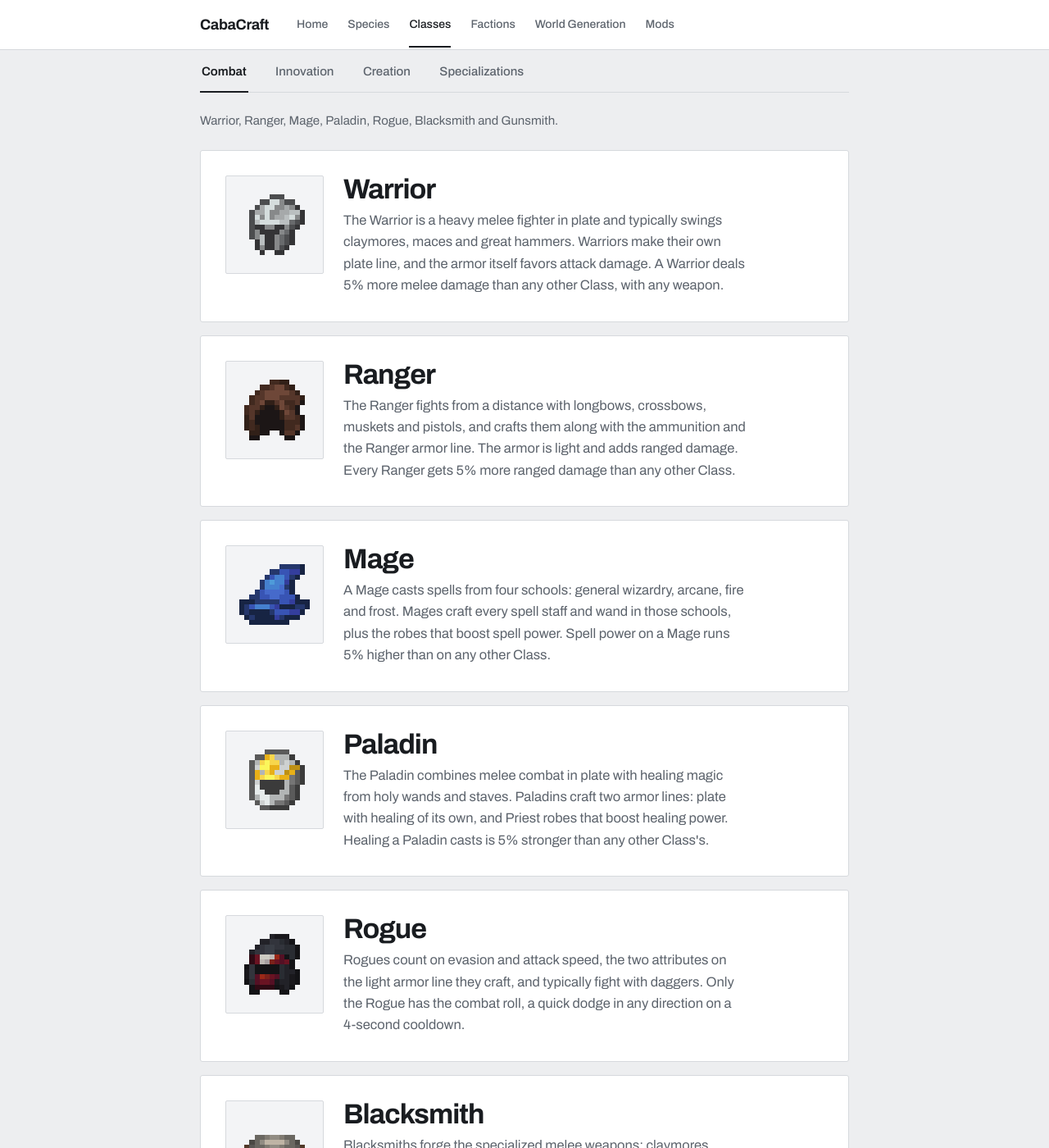
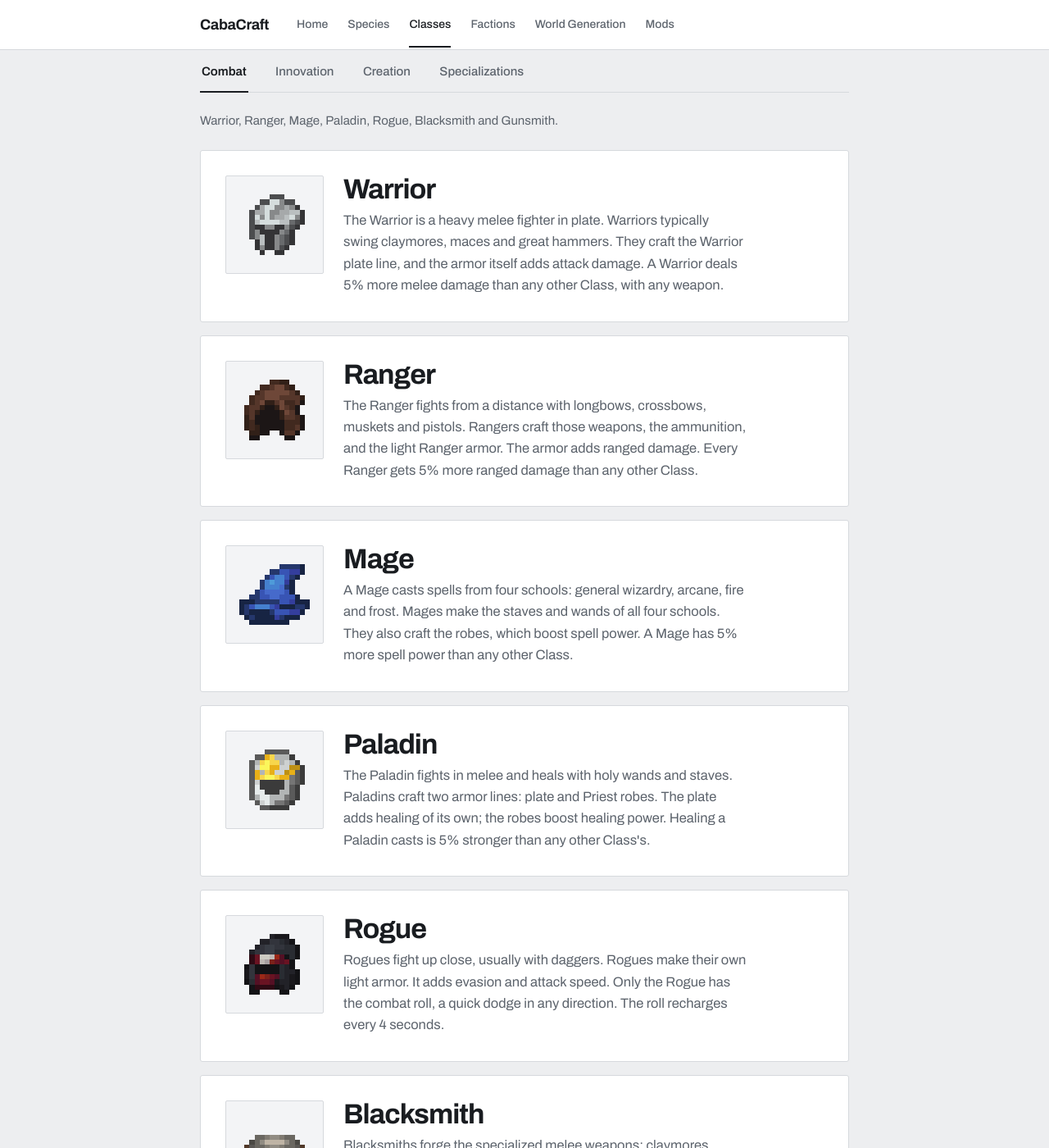
Before and after one commit to Carson-Frost/cabacraft-wiki, a Jekyll site: the page built from classes.md, in a window 1280 px wide and 1400 px high, scrolled down 311 px. Shown: the whole window at 82% size. Built offline with Jekyll 4.4.1, drawn with Linux system fonts in a browser that asks for light colours; some of the changed text lies outside the part shown.

Commit message:
classes: plain direct rewrite of all 23 descriptions

```diff
--- a/classes.md
+++ b/classes.md
@@ -23,7 +23,7 @@ intro: >-
     <img src="{{ '/icons/warrior.png' | relative_url }}" alt="">
     <div>
       <h2>Warrior</h2>
-      <p class="desc">The Warrior is a heavy melee fighter in plate and typically swings claymores, maces and great hammers. Warriors make their own plate line, and the armor itself favors attack damage. A Warrior deals 5% more melee damage than any other Class, with any weapon.</p>
+      <p class="desc">The Warrior is a heavy melee fighter in plate. Warriors typically swing claymores, maces and great hammers. They craft the Warrior plate line, and the armor itself adds attack damage. A Warrior deals 5% more melee damage than any other Class, with any weapon.</p>
     </div>
   </div>
 </article>
@@ -33,7 +33,7 @@ intro: >-
     <img src="{{ '/icons/ranger.png' | relative_url }}" alt="">
     <div>
       <h2>Ranger</h2>
-      <p class="desc">The Ranger fights from a distance with longbows, crossbows, muskets and pistols, and crafts them along with the ammunition and the Ranger armor line. The armor is light and adds ranged damage. Every Ranger gets 5% more ranged damage than any other Class.</p>
+      <p class="desc">The Ranger fights from a distance with longbows, crossbows, muskets and pistols. Rangers craft those weapons, the ammunition, and the light Ranger armor. The armor adds ranged damage. Every Ranger gets 5% more ranged damage than any other Class.</p>
     </div>
   </div>
 </article>
@@ -43,7 +43,7 @@ intro: >-
     <img src="{{ '/icons/mage.png' | relative_url }}" alt="">
     <div>
       <h2>Mage</h2>
-      <p class="desc">A Mage casts spells from four schools: general wizardry, arcane, fire and frost. Mages craft every spell staff and wand in those schools, plus the robes that boost spell power. Spell power on a Mage runs 5% higher than on any other Class.</p>
+      <p class="desc">A Mage casts spells from four schools: general wizardry, arcane, fire and frost. Mages make the staves and wands of all four schools. They also craft the robes, which boost spell power. A Mage has 5% more spell power than any other Class.</p>
     </div>
   </div>
 </article>
@@ -53,7 +53,7 @@ intro: >-
     <img src="{{ '/icons/paladin.png' | relative_url }}" alt="">
     <div>
       <h2>Paladin</h2>
-      <p class="desc">The Paladin combines melee combat in plate with healing magic from holy wands and staves. Paladins craft two armor lines: plate with healing of its own, and Priest robes that boost healing power. Healing a Paladin casts is 5% stronger than any other Class's.</p>
+      <p class="desc">The Paladin fights in melee and heals with holy wands and staves. Paladins craft two armor lines: plate and Priest robes. The plate adds healing of its own; the robes boost healing power. Healing a Paladin casts is 5% stronger than any other Class's.</p>
     </div>
   </div>
 </article>
@@ -63,7 +63,7 @@ intro: >-
     <img src="{{ '/icons/rogue.png' | relative_url }}" alt="">
     <div>
       <h2>Rogue</h2>
-      <p class="desc">Rogues count on evasion and attack speed, the two attributes on the light armor line they craft, and typically fight with daggers. Only the Rogue has the combat roll, a quick dodge in any direction on a 4-second cooldown.</p>
+      <p class="desc">Rogues fight up close, usually with daggers. Rogues make their own light armor. It adds evasion and attack speed. Only the Rogue has the combat roll, a quick dodge in any direction. The roll recharges every 4 seconds.</p>
     </div>
   </div>
 </article>
@@ -73,7 +73,7 @@ intro: >-
     <img src="{{ '/icons/blacksmith.png' | relative_url }}" alt="">
     <div>
       <h2>Blacksmith</h2>
-      <p class="desc">Blacksmiths forge the specialized melee weapons: claymores, daggers, glaives, sickles, maces, great hammers, double axes and spears, plus a handful of unique blades. Basic swords and axes stay open to everyone.</p>
+      <p class="desc">Blacksmiths forge the specialized melee weapons: claymores, daggers, glaives, sickles, maces, great hammers, double axes and spears. They also forge a handful of unique blades. Basic swords and axes stay open to everyone.</p>
     </div>
   </div>
 </article>
@@ -83,7 +83,7 @@ intro: >-
     <img src="{{ '/icons/gunsmith.png' | relative_url }}" alt="">
     <div>
       <h2>Gunsmith</h2>
-      <p class="desc">The Gunsmith supplies firearms and cannon gear. The recipe set spans the four handheld guns (revolver, shotgun, nailgun and blazegun) and the mounts, carriages, loaders and drills that emplace and serve a cannon.</p>
+      <p class="desc">Only Gunsmiths craft the four handheld guns: revolver, shotgun, nailgun and blazegun. They also make the mounts, carriages, loaders and drills that emplace and serve a cannon.</p>
     </div>
   </div>
 </article>
@@ -96,7 +96,7 @@ intro: >-
     <img src="{{ '/icons/engineer.png' | relative_url }}" alt="">
     <div>
       <h2>Engineer</h2>
-      <p class="desc">Engineers build machines that run on rotation. Water wheels and hand cranks generate it, gearboxes, clutches and belts carry it, and powered machines use it: millstone, mechanical press, mixer, saw, drill, deployer and mechanical arm; every piece is an Engineer recipe.</p>
+      <p class="desc">Engineers build machines that run on rotation. Water wheels and hand cranks make the rotation. Gearboxes, clutches and belts carry it to the millstone, mechanical press, mixer, saw, drill, deployer and mechanical arm. Engineers craft every part of that chain.</p>
     </div>
   </div>
 </article>
@@ -106,7 +106,7 @@ intro: >-
     <img src="{{ '/icons/machinist.png' | relative_url }}" alt="">
     <div>
       <h2>Machinist</h2>
-      <p class="desc">A Machinist builds working airships. Machinists craft what a flying ship needs: propellers, the propeller bearings it turns on, the adjustable burner, and aviator's goggles.</p>
+      <p class="desc">A Machinist assembles working airships. Machinists make the propellers, the bearings a ship turns on, the adjustable burner and aviator's goggles.</p>
     </div>
   </div>
 </article>
@@ -116,7 +116,7 @@ intro: >-
     <img src="{{ '/icons/gunsmith.png' | relative_url }}" alt="">
     <div>
       <h2>Gunsmith</h2>
-      <p class="desc">The Gunsmith supplies firearms and cannon gear. The recipe set spans the four handheld guns (revolver, shotgun, nailgun and blazegun) and the mounts, carriages, loaders and drills that emplace and serve a cannon.</p>
+      <p class="desc">Only Gunsmiths craft the four handheld guns: revolver, shotgun, nailgun and blazegun. They also make the mounts, carriages, loaders and drills that emplace and serve a cannon.</p>
     </div>
   </div>
 </article>
@@ -126,7 +126,7 @@ intro: >-
     <img src="{{ '/icons/originator.png' | relative_url }}" alt="">
     <div>
       <h2>Originator</h2>
-      <p class="desc">Electric machinery is the Originator's field, a separate technology from the Engineer's rotating machines. Originators make fuel, bio and solar generators, batteries, energy pipes, and the frames and cores every electric machine starts from. Those machines refine ores and fabricate advanced components.</p>
+      <p class="desc">The Originator works with electricity, separate from the Engineer's rotating machines. Originators make fuel, bio and solar generators, plus batteries and energy pipes. They also build the frames and cores that every electric machine starts from. Those machines refine ores and fabricate advanced components.</p>
     </div>
   </div>
 </article>
@@ -136,7 +136,7 @@ intro: >-
     <img src="{{ '/icons/alchemist.png' | relative_url }}" alt="">
     <div>
       <h2>Alchemist</h2>
-      <p class="desc">Every potion comes from an Alchemist, the only class that can use a brewing stand or glass cauldron. They brew from up to nine ingredients, and order changes the result. Their elixirs last 10 seconds longer, and harmful effects on them fade 10 seconds sooner.</p>
+      <p class="desc">Only the Alchemist can use a brewing stand or a glass cauldron. Every potion comes from an Alchemist. They brew from up to nine ingredients, and order changes the result. Their elixirs last 10 seconds longer. Harmful effects on them fade 10 seconds sooner.</p>
     </div>
   </div>
 </article>
@@ -146,7 +146,7 @@ intro: >-
     <img src="{{ '/icons/enchanter.png' | relative_url }}" alt="">
     <div>
       <h2>Enchanter</h2>
-      <p class="desc">The Enchanter works one level past every enchantment cap: Sharpness stops at II for everyone, an Enchanter reaches III, and the same holds across all 33 capped enchantments. Enchanters also craft the Ancient Book the enchanting table runs on; each book stores one enchantment.</p>
+      <p class="desc">The Enchanter enchants one level past every cap. Sharpness stops at II for everyone; an Enchanter reaches III. The same holds for all 33 capped enchantments. Enchanters also craft the Ancient Book. The enchanting table runs on these books, and each one stores one enchantment.</p>
     </div>
   </div>
 </article>
@@ -159,7 +159,7 @@ intro: >-
     <img src="{{ '/icons/builder.png' | relative_url }}" alt="">
     <div>
       <h2>Builder</h2>
-      <p class="desc">A Builder specializes in construction and decoration. The specialist workstations a Builder crafts unlock hundreds of decorative variants of common building blocks. Builders place and break blocks from 0.5 blocks farther away, while combat reach stays unchanged.</p>
+      <p class="desc">A Builder specializes in construction and decoration. Builders craft the specialist workstations. Those stations produce hundreds of decorative variants of common building blocks. Builders place and break blocks from 0.5 blocks farther away. Combat reach stays unchanged.</p>
     </div>
   </div>
 </article>
@@ -169,7 +169,7 @@ intro: >-
     <img src="{{ '/icons/blacksmith.png' | relative_url }}" alt="">
     <div>
       <h2>Blacksmith</h2>
-      <p class="desc">Blacksmiths forge the specialized melee weapons: claymores, daggers, glaives, sickles, maces, great hammers, double axes and spears, plus a handful of unique blades. Basic swords and axes stay open to everyone.</p>
+      <p class="desc">Blacksmiths forge the specialized melee weapons: claymores, daggers, glaives, sickles, maces, great hammers, double axes and spears. They also forge a handful of unique blades. Basic swords and axes stay open to everyone.</p>
     </div>
   </div>
 </article>
@@ -179,7 +179,7 @@ intro: >-
     <img src="{{ '/icons/jeweler.png' | relative_url }}" alt="">
     <div>
       <h2>Jeweler</h2>
-      <p class="desc">The Jeweler cuts jade and tanzanite into rings and necklaces that players wear alongside armor. Jade boosts ranged damage; tanzanite boosts frost and soul spell power. Gold pieces carry a 4% bonus, netherite pieces 8%.</p>
+      <p class="desc">The Jeweler cuts jade and tanzanite into rings and necklaces. Players wear the pieces alongside armor. Jade boosts ranged damage, and tanzanite boosts frost and soul spell power. Gold pieces carry a 4% bonus, and netherite pieces carry 8%.</p>
     </div>
   </div>
 </article>
@@ -189,7 +189,7 @@ intro: >-
     <img src="{{ '/icons/cook.png' | relative_url }}" alt="">
     <div>
       <h2>Cook</h2>
-      <p class="desc">A Cook makes the prepared dishes: breads and pies, stews and soups, salads, roasts, and the feast blocks a whole group eats from, plus cake, pumpkin pie and milk. Cooks also build the five kitchen stations: cooking pot, skillet, cutting board, stove and gristmill.</p>
+      <p class="desc">A Cook prepares the dishes: breads and pies, stews and soups, salads and roasts. Cooks also make cake, pumpkin pie, milk and the feast blocks a whole group eats from. They build the five kitchen stations too: cooking pot, skillet, cutting board, stove and gristmill.</p>
     </div>
   </div>
 </article>
@@ -201,7 +201,7 @@ intro: >-
     <img src="{{ '/icons/angler.png' | relative_url }}" alt="">
     <div>
       <h2>Angler</h2>
-      <p class="desc">Fishing runs easier for an Angler: the catch bar drains 20% slower, a miss costs 20% less, a catch needs 20% less score, and sweet spots last 25% longer. Anglers craft their own rods, hooks and bobbers; the basic rod stays open to everyone.</p>
+      <p class="desc">Fishing runs easier for an Angler. The catch bar drains 20% slower, and a miss costs 20% less. A catch needs 20% less score, and sweet spots last 25% longer. Anglers craft their own rods, hooks and bobbers. The basic rod stays open to everyone.</p>
     </div>
   </div>
 </article>
@@ -211,7 +211,7 @@ intro: >-
     <img src="{{ '/icons/archaeologist.png' | relative_url }}" alt="">
     <div>
       <h2>Archaeologist</h2>
-      <p class="desc">Archaeologists unearth fossils and artifacts from dig sites. They craft the diamond brush that uncovers buried finds and the rusty pickaxe and shovel that work them loose. Fossils reassemble into display skeletons, and an Archaeologist pieces artifact shards back together into artifacts.</p>
+      <p class="desc">Archaeologists unearth fossils and artifacts from dig sites with tools they craft. The diamond brush uncovers buried finds, and the rusty pickaxe and shovel work them loose. Fossils reassemble into display skeletons. An Archaeologist pieces artifact shards back together into artifacts.</p>
     </div>
   </div>
 </article>
@@ -221,7 +221,7 @@ intro: >-
     <img src="{{ '/icons/bard.png' | relative_url }}" alt="">
     <div>
       <h2>Bard</h2>
-      <p class="desc">The Bard performs music and holds the recipes for every playable instrument. Recruiting is the Bard's alone: a Bard hires any villager without a profession, and the hire price scales with the villager's trade offer count. Trading itself works for everyone.</p>
+      <p class="desc">The Bard performs music and crafts every playable instrument. Only the Bard can recruit: a Bard hires any villager without a profession. The price scales with how many trade offers the villager holds. Trading works for everyone as normal.</p>
     </div>
   </div>
 </article>
@@ -231,7 +231,7 @@ intro: >-
     <img src="{{ '/icons/brewer.png' | relative_url }}" alt="">
     <div>
       <h2>Brewer</h2>
-      <p class="desc">A Brewer ferments drinks in the keg and fermentation vessel. The keg brews twelve beers, each with its own effect; the vessel turns out ciders, wines, mead, pickles and popped maize. The keg, mug, vessel and hop seeds all come from Brewer recipes.</p>
+      <p class="desc">Brewers ferment drinks. They craft the keg, the mug and hop seeds. The keg brews twelve beers, and each beer carries its own effect. Their fermentation vessel turns out ciders, wines, mead, pickles and popped maize.</p>
     </div>
   </div>
 </article>
@@ -241,7 +241,7 @@ intro: >-
     <img src="{{ '/icons/curator.png' | relative_url }}" alt="">
     <div>
       <h2>Curator</h2>
-      <p class="desc">A Curator documents the world. Curator recipes cover the camera and its film for real photographs, the bestiary and its analyzer for cataloging creatures, the antique atlas for mapping, and the diary for writing. A new Curator starts with the bestiary.</p>
+      <p class="desc">A Curator records the world. Curators make the camera and its film for real photographs. Their bestiary and its analyzer catalog creatures. Curators also craft the antique atlas for mapping and the diary for writing. A new Curator starts with the bestiary.</p>
     </div>
   </div>
 </article>
@@ -251,7 +251,7 @@ intro: >-
     <img src="{{ '/icons/herbalist.png' | relative_url }}" alt="">
     <div>
       <h2>Herbalist</h2>
-      <p class="desc">Herbalists farm two crops, hemp and weed, and craft the goods from both: cloth and burlap in every dye color, plus the pipes, bongs, joints and brownies. They also make the remedies: herbal salve, ritual oils, a cleansing concoction, an aura crystal and teas.</p>
+      <p class="desc">Herbalists farm two crops, hemp and weed. From the harvests they make cloth and burlap in every dye color. Pipes, bongs, joints and brownies come from the same crops. Herbalists also make the remedies: herbal salve, ritual oils, a cleansing concoction, an aura crystal and teas.</p>
     </div>
   </div>
 </article>
@@ -261,7 +261,7 @@ intro: >-
     <img src="{{ '/icons/shipwright.png' | relative_url }}" alt="">
     <div>
       <h2>Shipwright</h2>
-      <p class="desc">Working sailboats, cogs and caravels start at the Shipwright's ship builders: dockside frames that take logs, planks, iron, wool and wax and assemble a ship a crew can sail. The class also crafts a decorative frame for display hulls.</p>
+      <p class="desc">A Shipwright builds sailing ships. Shipwrights craft dockside frames called ship builders. Each frame takes logs, planks, iron, wool and wax. It then assembles a working sailboat, cog or caravel a crew can sail. A separate decorative frame makes display hulls.</p>
     </div>
   </div>
 </article>
@@ -271,7 +271,7 @@ intro: >-
     <img src="{{ '/icons/tailor.png' | relative_url }}" alt="">
     <div>
       <h2>Tailor</h2>
-      <p class="desc">Tailors sew clothing. With the sewing kit and table they craft, Tailors make hats, aprons for every trade, scarves, coats, robes, and full biome outfits (desert, savanna, jungle, snowy and taiga) that warm or cool the wearer to match.</p>
+      <p class="desc">Tailors sew clothing. They make the sewing kit and sewing table. On them, they sew hats, aprons for every trade, scarves, coats and robes. Biome outfits for desert, savanna, jungle, snowy and taiga warm or cool the wearer to match.</p>
     </div>
   </div>
 </article>
```
